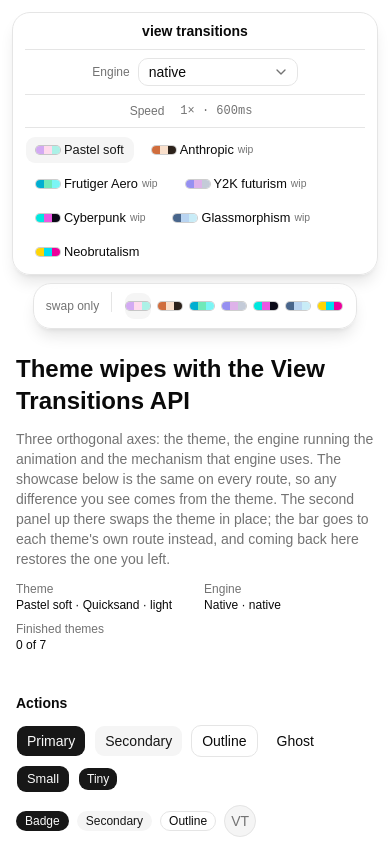
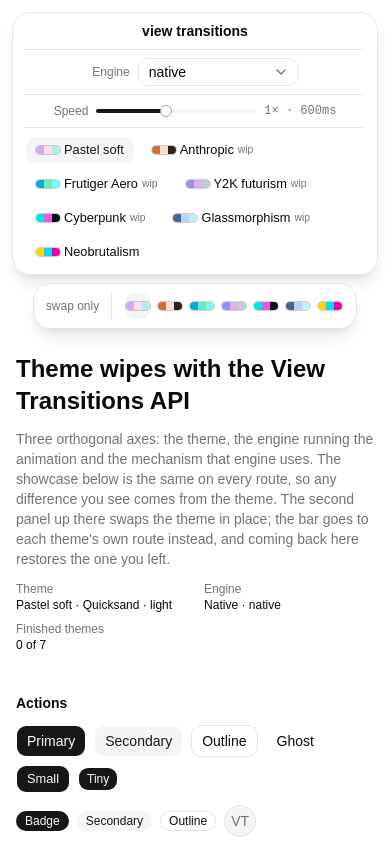
Before and after one commit to ReinTristan/view-transition-lab, a React (Vite) app: page / in a window 390 px wide. Shown: the top 844 px of the page. Built offline with nearby package versions, Linux system fonts and the light colour scheme; what tailwind-animations, tailwindcss-animated, tailwindcss-motion would draw is missing.

Commit message:
Fixed speed-slider not showing
This is the initial reason of the previous commits. The slider didn't work, then the responsive didn't look good and one thing let to the other.

small change in theme swapper

```diff
--- a/src/components/controls/speed-slider.tsx
+++ b/src/components/controls/speed-slider.tsx
@@ -12,13 +12,27 @@ export function SpeedSlider() {
   const duration = Math.round(BASE_DURATION / speed)
 
   return (
-    <div className='flex items-center gap-2'>
+    // flex-1 is scoped to md: the header is a column below that breakpoint, so
+    // there it would grow along the vertical axis and do nothing for the width.
+    <div className='flex items-center gap-2 md:flex-1'>
       <Label htmlFor='speed' className='text-muted-foreground text-xs'>
         Speed
       </Label>
       <Slider
         id='speed'
-        className='w-28'
+        // A definite width, not the percentage the Slider ships with. Stacked
+        // on a phone this box is shrink-to-fit, and a percentage width
+        // contributes nothing to a parent sized by its content: the track has
+        // no intrinsic width, so the control collapses to the size-3 thumb.
+        // 40 matches the engine select, so both controls line up in the stack.
+        //
+        // The data-horizontal prefix is load-bearing, not decoration. The
+        // variant compiles to :where(), which carries no specificity, so a bare
+        // w-* ties with the w-full slider.tsx sets and the winner is decided by
+        // stylesheet order — where w-full happens to come later. Matching the
+        // prefix is what lets tailwind-merge recognise the two as the same
+        // class and drop the one underneath, instead of leaving both to race.
+        className='data-horizontal:w-40 md:data-horizontal:w-25'
         min={0.25}
         max={2}
         step={0.25}
@@ -27,7 +41,7 @@ export function SpeedSlider() {
           setSpeed(Array.isArray(value) ? value[0] : value)
         }}
       />
-      <span className='w-20 shrink-0 font-mono text-muted-foreground text-xs tabular-nums'>
+      <span className='shrink-0 font-mono text-muted-foreground text-xs tabular-nums'>
         {speed}× · {duration}ms
       </span>
     </div>
--- a/src/components/controls/theme-swapper.tsx
+++ b/src/components/controls/theme-swapper.tsx
@@ -37,7 +37,7 @@ export function ThemeSwapper({ className }: { className?: string }) {
         <span className='font-heading text-muted-foreground text-xs'>
           swap only
         </span>
-        <Separator orientation='vertical' className='h-5' />
+        <Separator orientation='vertical' />
         <div className='flex flex-wrap gap-1'>
           {themeList.map((theme) => (
             <Button
```
